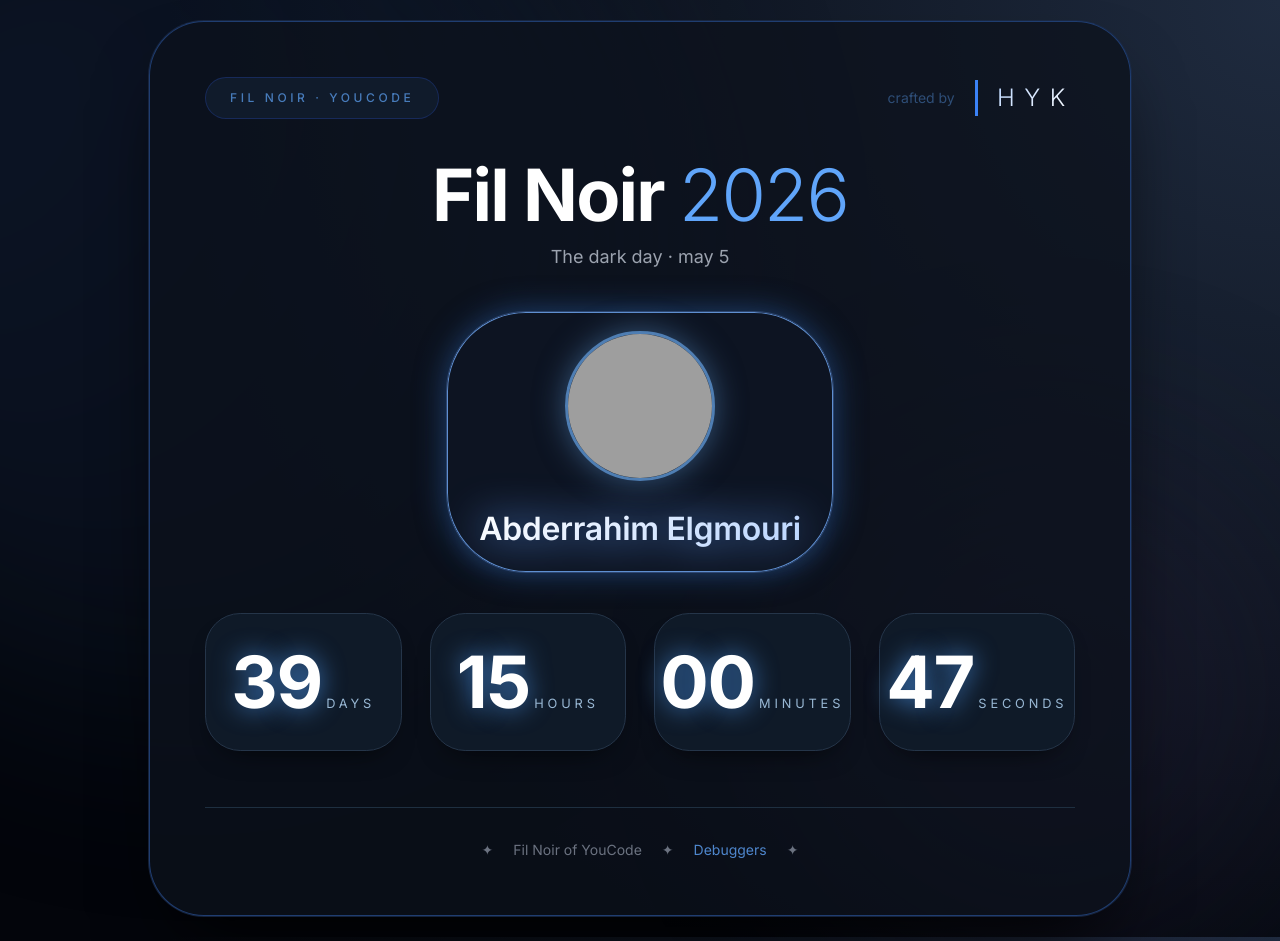
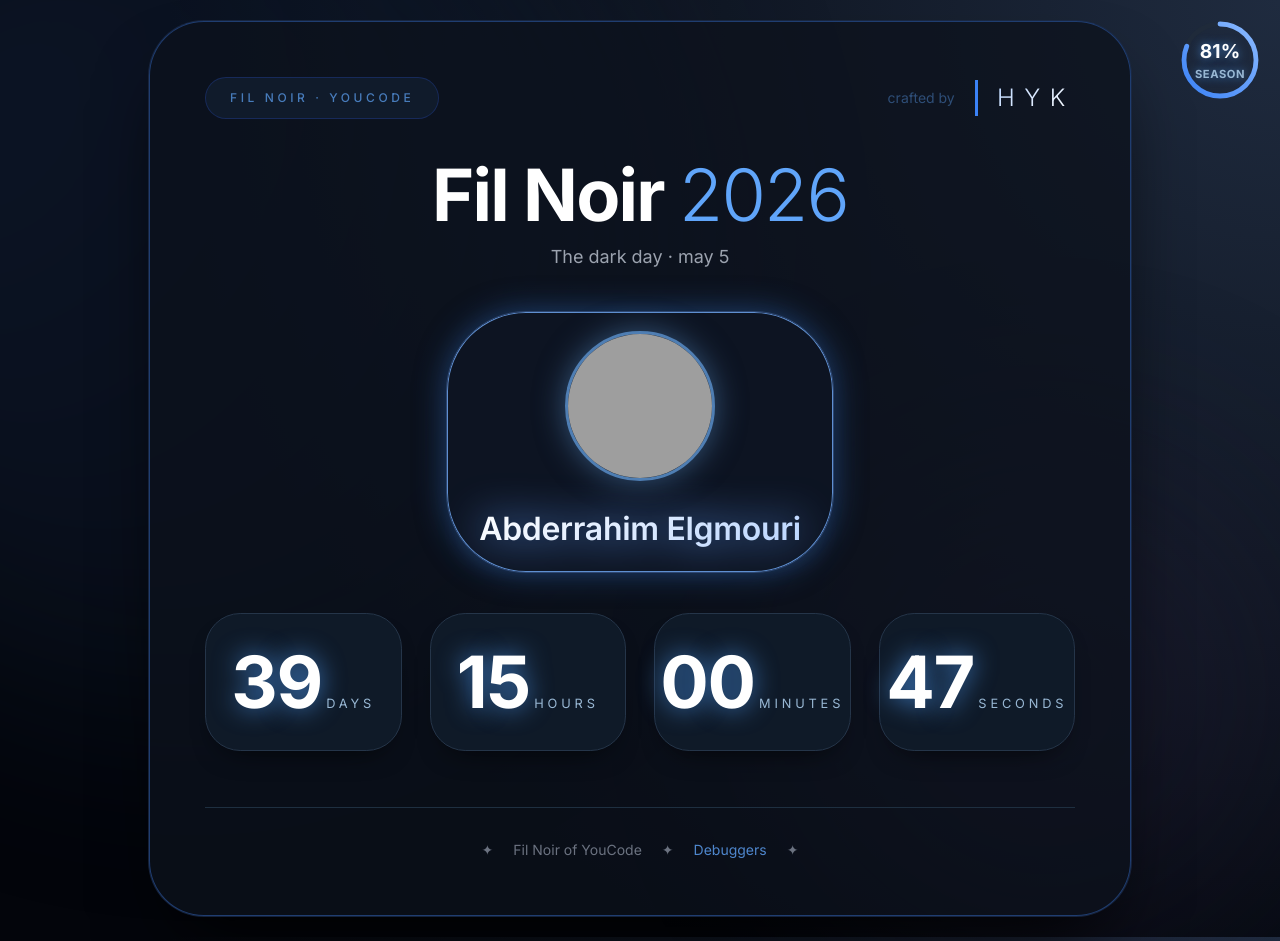
Before and after one commit to yakhlafhoussam/fillrouge, a plain HTML site: page index.html in a window 1280 px wide. Drawn offline with nearby package versions, Linux system fonts and the light colour scheme; grey boxes are pictures that could not be loaded.

Commit message:
Add the porcentage

```diff
--- a/index.html
+++ b/index.html
@@ -183,6 +183,54 @@
       filter: drop-shadow(0 0 20px #5f9eff);
     }
 
+    /* Circular progress indicator */
+    .progress-circle-container {
+      position: fixed;
+      top: 20px;
+      right: 20px;
+      z-index: 100;
+      width: 80px;
+      height: 80px;
+    }
+
+    .progress-circle {
+      transform: rotate(-90deg);
+      width: 100%;
+      height: 100%;
+    }
+
+    .progress-circle-bg {
+      fill: none;
+      stroke: #1f2a3a;
+      stroke-width: 6;
+    }
+
+    .progress-circle-fill {
+      fill: none;
+      stroke: url(#gradient);
+      stroke-width: 6;
+      stroke-linecap: round;
+      transition: stroke-dasharray 0.5s ease;
+    }
+
+    .progress-text {
+      position: absolute;
+      top: 50%;
+      left: 50%;
+      transform: translate(-50%, -50%);
+      text-align: center;
+      font-size: 1.2rem;
+      font-weight: 700;
+      color: #ffffff;
+      text-shadow: 0 0 10px #3f7bc0;
+    }
+
+    .progress-label {
+      font-size: 0.7rem;
+      color: #99b8d4;
+      letter-spacing: 0.05em;
+    }
+
     @media (max-width: 640px) {
       .learners-premium {
         padding: 0.8rem 1.2rem;
@@ -214,6 +262,21 @@
       .card-refined {
         border-radius: 2.5rem;
         padding: 1.5rem;
+      }
+
+      .progress-circle-container {
+        width: 60px;
+        height: 60px;
+        top: 10px;
+        right: 10px;
+      }
+
+      .progress-text {
+        font-size: 0.9rem;
+      }
+
+      .progress-label {
+        font-size: 0.55rem;
       }
     }
 
@@ -292,6 +355,24 @@
   <div class="orb-elegant left"></div>
   <div class="orb-elegant right"></div>
 
+  <!-- Circular Progress Indicator -->
+  <div class="progress-circle-container">
+    <svg class="progress-circle" viewBox="0 0 100 100">
+      <defs>
+        <linearGradient id="gradient" x1="0%" y1="0%" x2="100%" y2="100%">
+          <stop offset="0%" stop-color="#3b82f6" />
+          <stop offset="100%" stop-color="#8bbaff" />
+        </linearGradient>
+      </defs>
+      <circle class="progress-circle-bg" cx="50" cy="50" r="45" />
+      <circle class="progress-circle-fill" id="progressFill" cx="50" cy="50" r="45" stroke-dasharray="0, 282.74" />
+    </svg>
+    <div class="progress-text">
+      <span id="progressPercentage">0</span><span>%</span>
+      <div class="progress-label">SEASON</div>
+    </div>
+  </div>
+
   <div class="relative z-40 w-full max-w-5xl p-5 appear-smooth">
     <div class="card-refined p-9 md:p-13 lg:p-14">
 
@@ -362,8 +443,13 @@
 
   <script>
     (function () {
-      // ---------- Target Date: May 5, 2026 ----------
+      // ---------- Dates ----------
+      // Target Date: May 5, 2026
       const targetDate = new Date(2026, 4, 5, 0, 0, 0);
+      // Season start: October 7, 2025
+      const seasonStart = new Date(2025, 9, 7, 0, 0, 0);
+      // Season end: May 5, 2026
+      const seasonEnd = new Date(2026, 4, 5, 0, 0, 0);
 
       const mainDiv = document.getElementById('mainUI');
       const finalDiv = document.getElementById('finalUI');
@@ -375,6 +461,40 @@
 
       const learnerSpan = document.getElementById('learnerMessage');
       const studentImagesContainer = document.getElementById('studentImagesContainer');
+
+      // Progress circle elements
+      const progressFill = document.getElementById('progressFill');
+      const progressPercentage = document.getElementById('progressPercentage');
+
+      // Circle circumference: 2 * π * r (r = 45)
+      const circumference = 2 * Math.PI * 45;
+
+      // Calculate season percentage
+      function calculateSeasonPercentage() {
+        const now = Date.now();
+
+        // If we haven't started yet
+        if (now <= seasonStart.getTime()) {
+          return 0;
+        }
+        // If season is complete
+        if (now >= seasonEnd.getTime()) {
+          return 100;
+        }
+
+        const totalDuration = seasonEnd.getTime() - seasonStart.getTime();
+        const elapsed = now - seasonStart.getTime();
+        const percentage = (elapsed / totalDuration) * 100;
+        return Math.min(100, Math.max(0, percentage));
+      }
+
+      // Update progress circle
+      function updateProgressCircle() {
+        const percentage = calculateSeasonPercentage();
+        const dashLength = (percentage / 100) * circumference;
+        progressFill.setAttribute('stroke-dasharray', `${dashLength}, ${circumference}`);
+        progressPercentage.innerText = Math.floor(percentage);
+      }
 
       // LEARNERS LIST with image URLs
       const learnerData = [
@@ -490,6 +610,9 @@
         // Create all 27 img elements with their URLs (no src modification)
         createAllStudentImages();
 
+        // Initialize progress circle
+        updateProgressCircle();
+
         if (isExpired()) {
           showFinalScreen();
           return;
@@ -504,7 +627,7 @@
         showCurrentLearnerImage(0);
         currentDisplayIndex = 1;
 
-        // Timer: update countdown every second
+        // Timer: update countdown and progress circle every second
         const timerInterval = setInterval(() => {
           if (isExpired()) {
             clearInterval(timerInterval);
@@ -512,6 +635,7 @@
             showFinalScreen();
           } else {
             updateNumbersAndMaybeFinal();
+            updateProgressCircle();
           }
         }, 1000);
 
```
